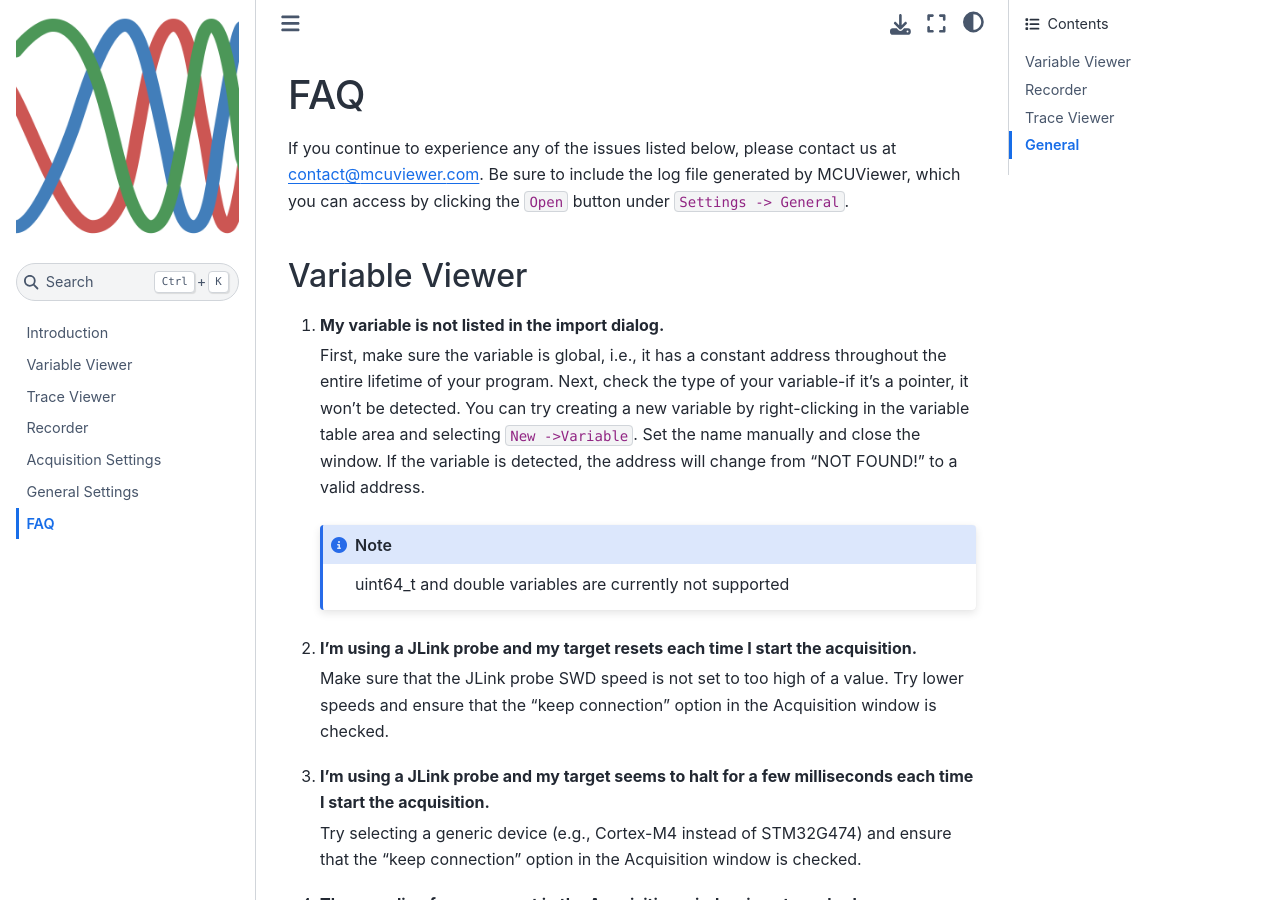
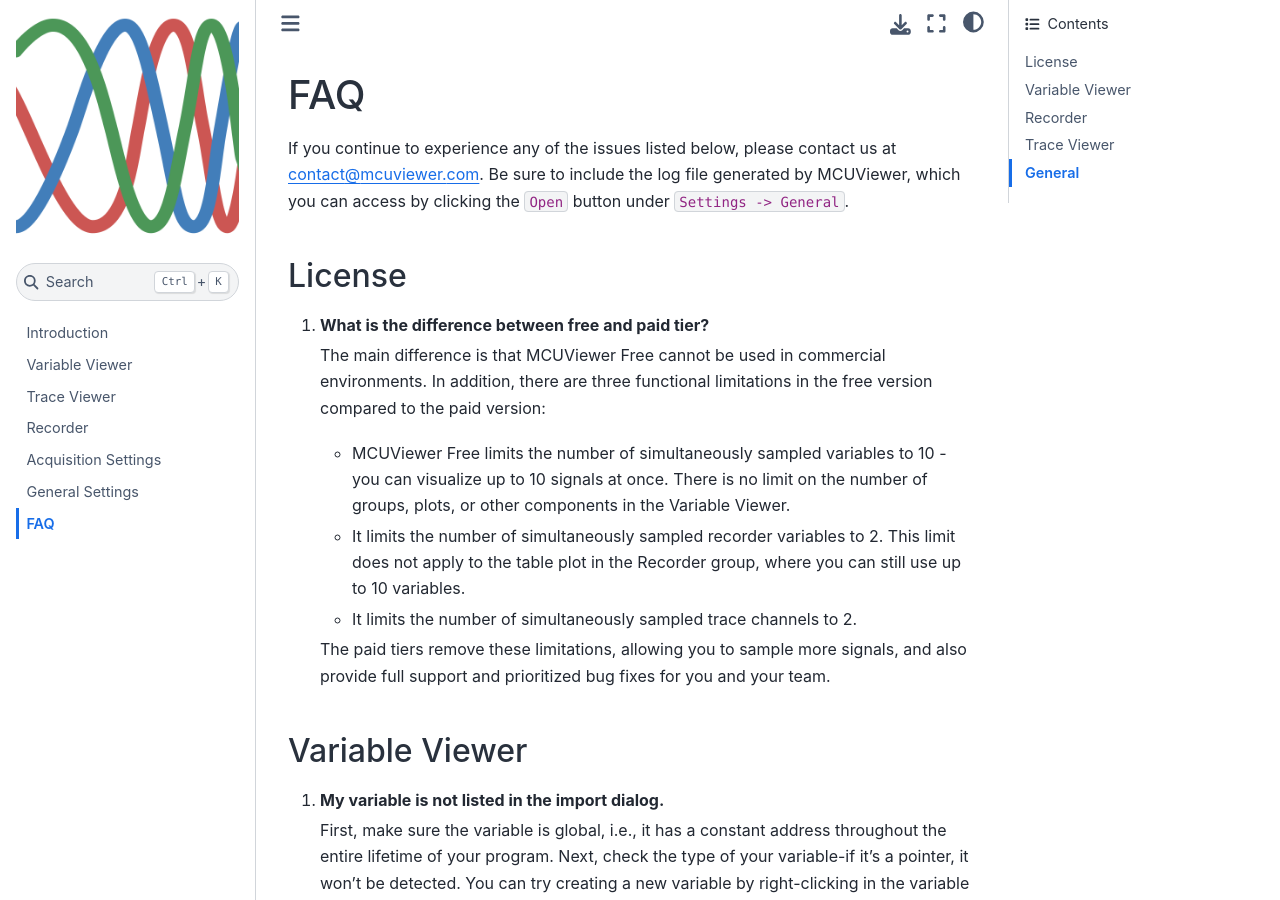
Before and after one commit to klonyyy/MCUViewer-docs, a Jupyter Book: the page built from documentation/FAQ/FAQ.md, in a window 1280 px wide and 900 px high. Built offline with Jupyter Book 1.0.4 settings and Sphinx 7.4.7 and the Sphinx Book theme 1.1.4, drawn with Linux system fonts in a browser that asks for light colours.

Commit message:
added info about differences in licenses

```diff
--- a/documentation/FAQ/FAQ.md
+++ b/documentation/FAQ/FAQ.md
@@ -2,6 +2,20 @@
 # FAQ
 
 If you continue to experience any of the issues listed below, please contact us at contact@mcuviewer.com. Be sure to include the log file generated by MCUViewer, which you can access by clicking the `Open` button under `Settings -> General`.
+
+## License
+
+1. **What is the difference between free and paid tier?**
+
+   The main difference is that MCUViewer Free cannot be used in commercial environments. In addition, there are three functional limitations in the free version compared to the paid version:
+
+   - MCUViewer Free limits the number of simultaneously sampled variables to 10 - you can visualize up to 10 signals at once. There is no limit on the number of groups, plots, or other components in the Variable Viewer.
+
+   - It limits the number of simultaneously sampled recorder variables to 2. This limit does not apply to the table plot in the Recorder group, where you can still use up to 10 variables.
+
+   - It limits the number of simultaneously sampled trace channels to 2.
+
+   The paid tiers remove these limitations, allowing you to sample more signals, and also provide full support and prioritized bug fixes for you and your team.
 
 ## Variable Viewer
 
```
